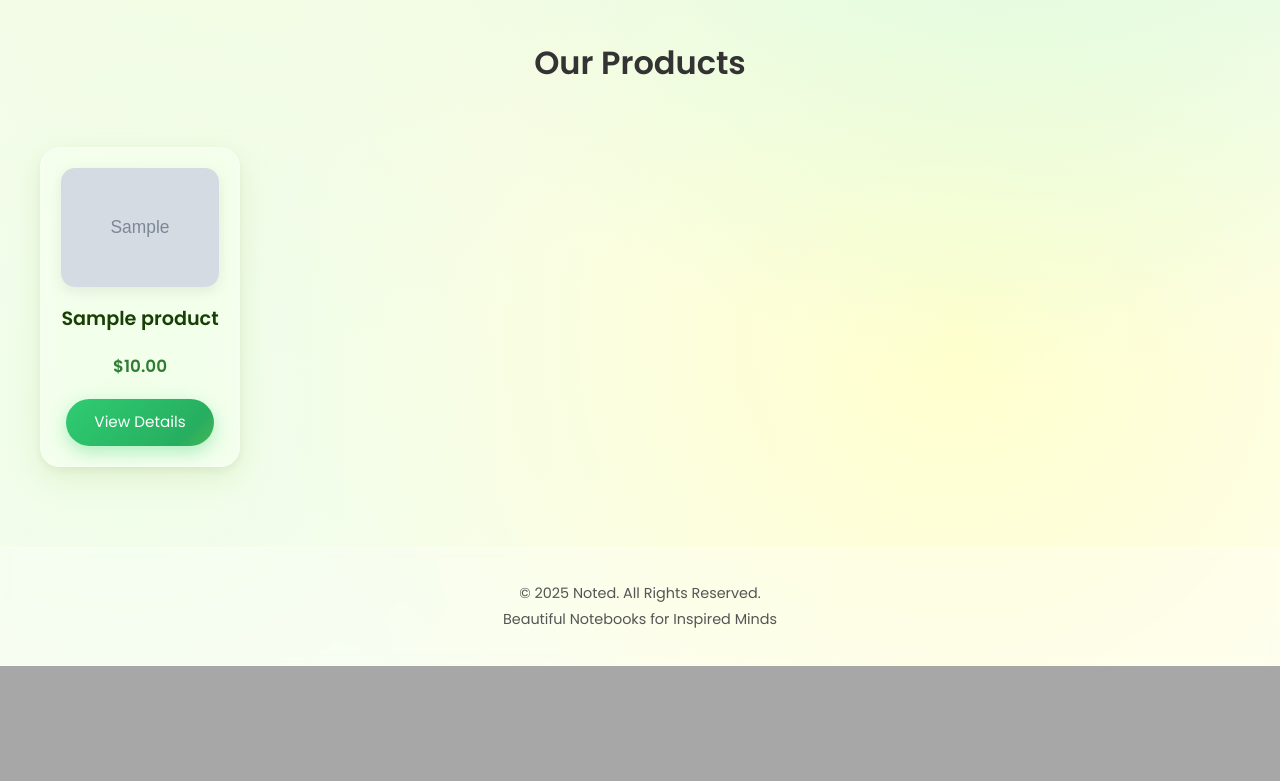
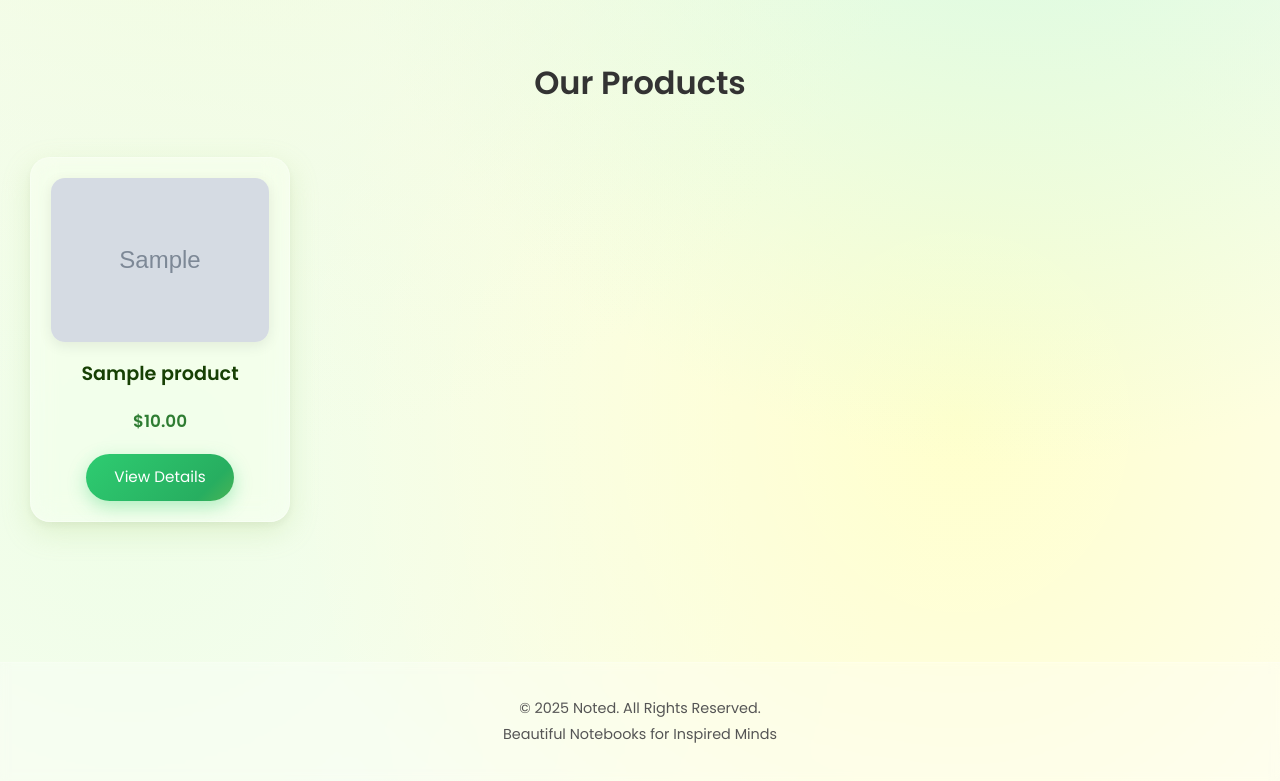
Before and after one commit to Tilooo/Noted, a Django app: page / in a window 1280 px wide. Shown: the part 654-1435 px from the top of the page. Before the commit the page ends 1320 px from the top, so only its background shows below. Run offline with Django 5.2, Linux system fonts and the light colour scheme; tables that the repository leaves empty hold one stand-in row (values such as "Sample post"); grey boxes marked "Sample" are stand-in pictures; some libraries are stand-ins or nearby versions.

Commit message:
33. Product slide, pagination, matching styles.

```diff
--- a/static/css/style.css
+++ b/static/css/style.css
@@ -14,22 +14,12 @@ body {
 
 /* Layout Containers */
 .container {
-    /* max-width: 1000px; */
-    margin: 40px 0; /* top/bottom margin */
-    padding: 0 20px; /* left/right padding */
+    max-width: 1200px;
+    margin: 40px auto;
+    padding: 20px;
 }
 
-/* Product Grid Layout */
-.product-grid {
-    display: grid;
-    grid-template-columns: repeat(auto-fit, minmax(200px, 1fr));
-    gap: 20px;
-    max-width: 1200px;
-    margin: 0 auto;    /* centers the entire grid on the page */
-    padding: 20px 0;
-}
-
-/* Glass Card Styling */
+/* Glass Card Styling (for carousel and elsewhere) */
 .glass-card {
     background: rgba(255, 255, 255, 0.35);
     backdrop-filter: blur(12px) saturate(150%);
@@ -41,7 +31,7 @@ body {
     padding: 20px;
     text-align: center;
     width: 100%;
-    max-width: 200px;
+    max-width: 280px;
     display: flex;
     flex-direction: column;
     justify-content: space-between;
@@ -61,8 +51,6 @@ body {
     text-decoration: none;
     color: inherit;
 }
-
-/* Card Image */
 .glass-card img {
     width: 100%;
     border-radius: 14px;
@@ -73,23 +61,16 @@ body {
 .glass-card:hover img {
     transform: scale(1.05);
 }
-
-/* Title */
 .glass-card h2 {
     margin: 0;
     font-size: 1.2rem;
     font-weight: 600;
     color: #174004;
 }
-
-
-/* Description */
 .glass-card p {
     font-weight: 100;
     line-height: 1.6;
 }
-
-/* Price */
 .glass-card .price {
     font-size: 1.05rem;
     font-weight: 600;
@@ -302,7 +283,7 @@ tr.total {
     text-decoration: none;
     display: flex;
     align-items: center;
-    gap: 10px;
+    gap: 0px;
 }
 
 .logo img {
@@ -676,3 +657,52 @@ tr.total {
 .view-cart-btn {
     margin-bottom: 10px;
 }
+
+/* Swiper Carousel Styles */
+
+.product-carousel-container {
+    max-width: 1200px;
+    margin: 0 auto;
+    padding: 20px 0;
+}
+
+.product-carousel {
+    width: 100%;
+    padding-bottom: 50px; /* pagination location */
+    position: relative; /* contains the pagination dots */
+}
+
+.swiper-slide {
+    display: flex;
+    justify-content: center;
+    padding: 10px; /* around the card */
+}
+
+/* Navigation Arrows */
+.swiper-button-next, .swiper-button-prev {
+    color: #2e7d32;
+    transition: all 0.2s ease;
+    padding-left: 50px;
+    padding-right: 50px;
+}
+
+.swiper-button-next:hover, .swiper-button-prev:hover {
+    transform: scale(1.1);
+}
+
+/* Pagination Dots */
+.swiper-pagination {
+    bottom: 10px !important;
+}
+
+.swiper-pagination-bullet {
+    background-color: rgba(46, 125, 50, 0.5);
+    width: 10px; /* dots size */
+    height: 10px;
+    transition: all 0.2s ease;
+}
+
+.swiper-pagination-bullet-active {
+    background-color: #2e7d32;
+    transform: scale(1.2); /* the active dot pop */
+}
--- a/templates/shop/base.html
+++ b/templates/shop/base.html
@@ -8,13 +8,15 @@
     <meta name="viewport" content="width=device-width, initial-scale=1.0">
     <title>Noted - Beautiful Paper Notebooks</title>
 
+    <script src="https://cdn.tailwindcss.com"></script>
+
     <link rel="stylesheet" href="{% static 'css/style.css' %}">
 
     <link rel="preconnect" href="https://fonts.googleapis.com">
     <link rel="preconnect" href="https://fonts.gstatic.com" crossorigin>
     <link href="https://fonts.googleapis.com/css2?family=Poppins:wght@300;400;600&display=swap" rel="stylesheet">
     <link href="https://fonts.googleapis.com/css2?family=Dancing+Script:wght@700&display=swap" rel="stylesheet">
-    <script src="https://cdn.tailwindcss.com"></script>
+    <link rel="stylesheet" href="https://unpkg.com/swiper/swiper-bundle.min.css" />
 </head>
 <body>
 
@@ -126,47 +128,58 @@
 </div>
 
 
-<!-- Javascript for cart drawer -->
+<!-- Javascript libraries -->
+<script src="https://unpkg.com/swiper/swiper-bundle.min.js"></script>
+
+<!-- Javascript Custom -->
 <script>
   // Wait until the entire HTML document is loaded and ready
   document.addEventListener('DOMContentLoaded', function () {
 
-    // Find the main cart drawer element
+    // --- Logic for the Cart Drawer ---
     const cartDrawer = document.getElementById('cart-drawer');
-
-    // Find all buttons that should OPEN the cart
     const openCartButtons = document.querySelectorAll('[data-open-cart]');
-
-    // Find all elements that should CLOSE the cart
     const closeCartElements = document.querySelectorAll('[data-close-cart]');
 
-    // Function to open the cart
     const openCart = () => {
-      if (cartDrawer) { // Check if the drawer exists before trying to open it
-        cartDrawer.classList.add('is-open');
-      }
+      if (cartDrawer) { cartDrawer.classList.add('is-open'); }
+    };
+    const closeCart = () => {
+      if (cartDrawer) { cartDrawer.classList.remove('is-open'); }
     };
 
-    // Function to close the cart
-    const closeCart = () => {
-      if (cartDrawer) { // Check if the drawer exists
-        cartDrawer.classList.remove('is-open');
-      }
-    };
-
-    // Attach event listeners to all OPEN buttons
     openCartButtons.forEach(button => {
       button.addEventListener('click', (e) => {
-        e.preventDefault(); // Stop the link from navigating away
+        e.preventDefault();
         openCart();
       });
     });
 
-    // Attach event listeners to all CLOSE elements
     closeCartElements.forEach(element => {
       element.addEventListener('click', () => {
         closeCart();
       });
+    });
+
+
+    // --- Logic for the Swiper Product Carousel ---
+    const productCarousel = new Swiper('.product-carousel', {
+        slidesPerView: 1,
+        spaceBetween: 30,
+        loop: true,
+        pagination: {
+            el: '.swiper-pagination',
+            clickable: true,
+        },
+        navigation: {
+            nextEl: '.swiper-button-next',
+            prevEl: '.swiper-button-prev',
+        },
+        breakpoints: {
+            640: { slidesPerView: 2, spaceBetween: 20 },
+            768: { slidesPerView: 3, spaceBetween: 30 },
+            1024: { slidesPerView: 4, spaceBetween: 40 }
+        }
     });
 
   });
--- a/templates/shop/product_list.html
+++ b/templates/shop/product_list.html
@@ -14,8 +14,15 @@
 
 {% block content %}
     <h2 id="product-grid-heading" class="grid-heading">Our Products</h2>
-    <div class="product-grid">
+
+    <!-- Slider main container -->
+    <div class="swiper-container product-carousel">
+        <div class="swiper-wrapper">
+
+            <!-- Slides -->
             {% for product in products %}
+            <div class="swiper-slide">
+                <!-- existing product card -->
                 <a href="{{ product.get_absolute_url }}" class="product-card-link">
                     <div class="glass-card">
                         <div class="card-image">
@@ -28,6 +35,16 @@
                         </div>
                     </div>
                 </a>
+            </div>
             {% endfor %}
+
         </div>
+        <!-- pagination -->
+        <div class="swiper-pagination"></div>
+
+        <!-- navigation buttons -->
+        <div class="swiper-button-prev"></div>
+        <div class="swiper-button-next"></div>
+    </div>
+
 {% endblock %}
```
Lines whose indentation alone changed are shown as unchanged.
